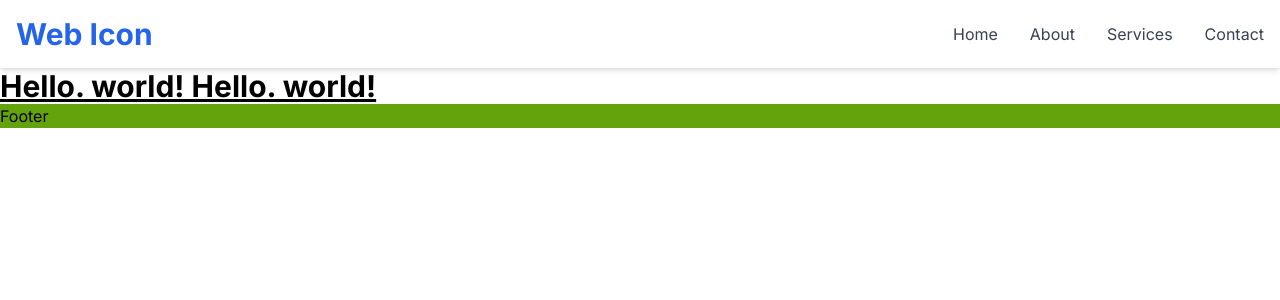
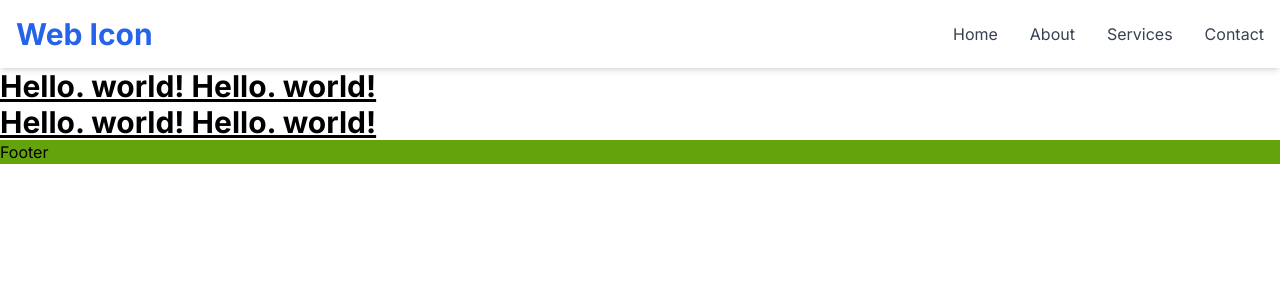
Before and after one commit to akashsdk/magic-app, a Next.js app: page / in a window 1280 px wide. Shown: the top 300 px of the page. Built offline with nearby package versions, Linux system fonts and the light colour scheme.

Commit message:
Update page.tsx

```diff
--- a/src/app/page.tsx
+++ b/src/app/page.tsx
@@ -4,7 +4,14 @@ export default function Home() {
   return (
     <div>
       <h1 className="text-3xl font-bold underline">
-        Hello. world! Hello. world!
+
+      Hello. world! Hello. world!
+
+      <br />
+
+      Hello. world! Hello. world!
+
+
       </h1>
     </div>
   );
```
